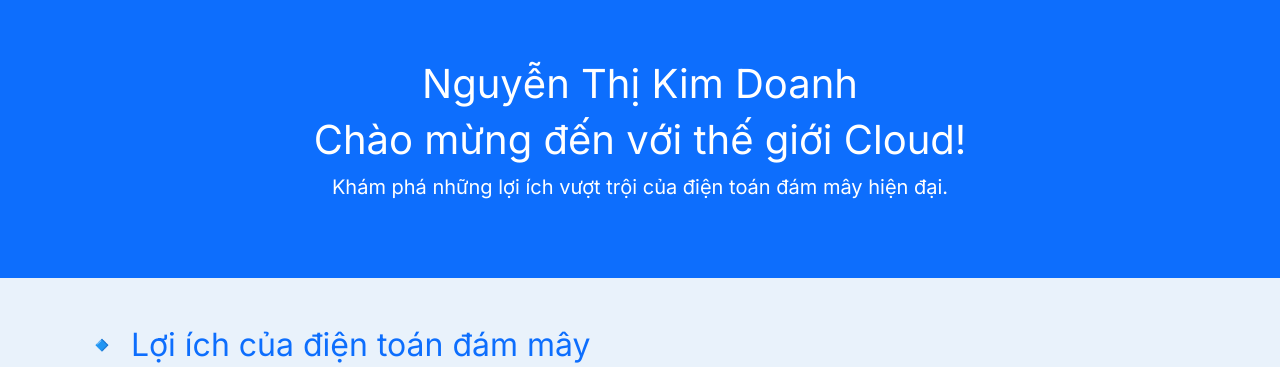
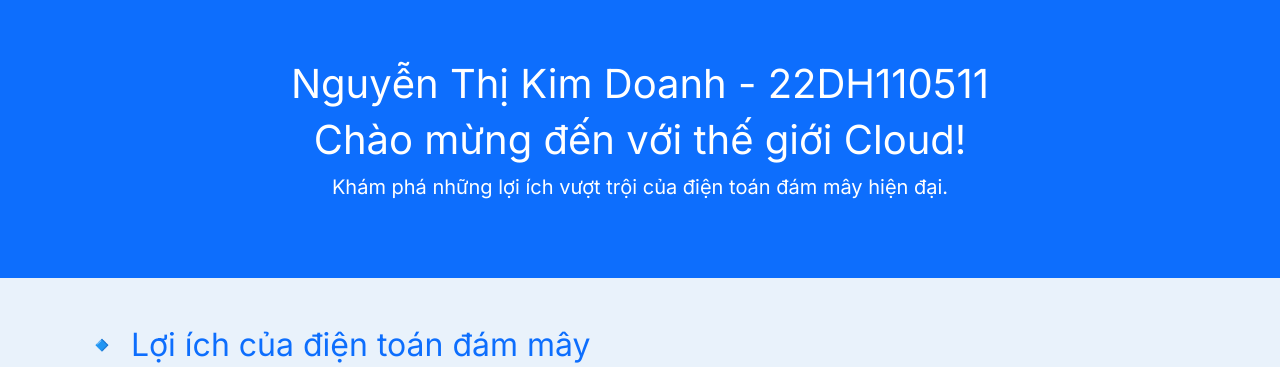
Before and after one commit to Doanh-Nguyen/lab3_DTDM, a Python web app: template templates/index.html in a window 1280 px wide. Shown: the part 56-423 px from the top of the page. Run offline with Jinja, Linux system fonts and the light colour scheme; the template is opened without the code that fills it, so the values that code supplies are empty.

Commit message:
Update index.html

```diff
--- a/templates/index.html
+++ b/templates/index.html
@@ -56,7 +56,7 @@
   <!-- Hero Section -->
   <div class="hero">
     <div class="container">
-      <h1> Nguyễn Thị Kim Doanh </h1>
+      <h1> Nguyễn Thị Kim Doanh - 22DH110511 </h1>
       <h1>Chào mừng đến với thế giới Cloud!</h1>
       <p class="lead">Khám phá những lợi ích vượt trội của điện toán đám mây hiện đại.</p>
     </div>
```
